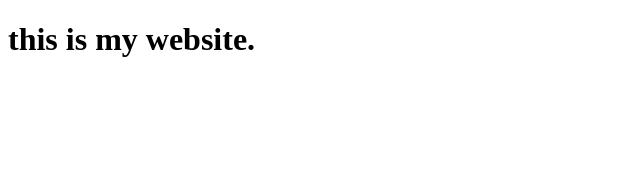
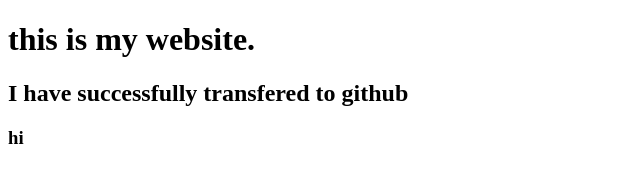
Before and after one commit to AkizIslam/my-first-website, a plain HTML site: page index.html in a window 1280 px wide. Shown: the whole page, without its empty margins (0-640 px from the left). Drawn offline with Linux system fonts and the light colour scheme.

Commit message:
learned github

```diff
--- a/index.html
+++ b/index.html
@@ -8,5 +8,7 @@
 </head>
 <body>
     <h1>this is my website.</h1>
+    <h2>I have successfully transfered to github</h2>
+    <h3>hi</h3>
 </body>
 </html>
```
